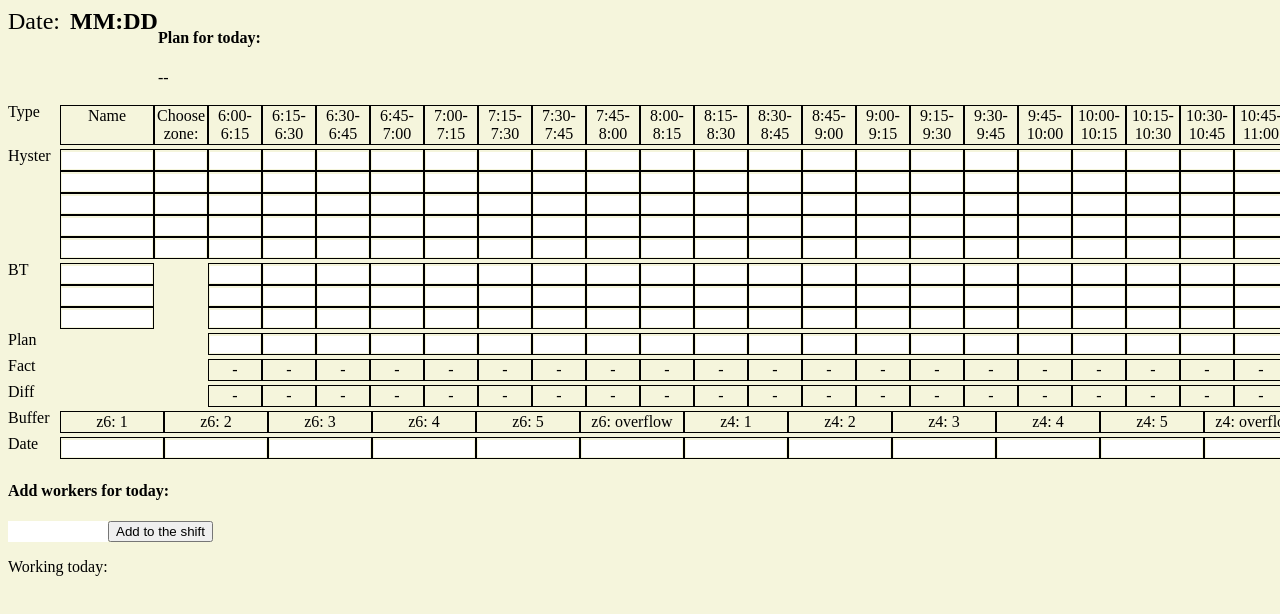
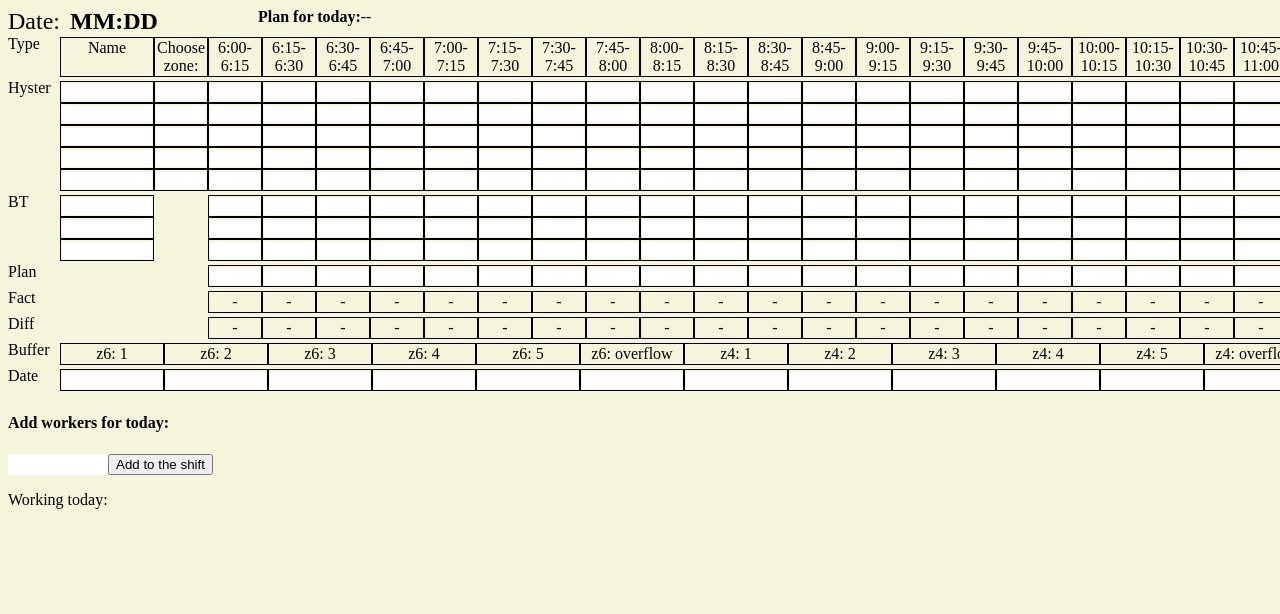
Before and after one commit to Kofeman4er/Test, a plain HTML site: page index.html in a window 1280 px wide. Shown: the top 614 px of the page. Drawn offline with Linux system fonts and the light colour scheme.

Commit message:
Update style.css

```diff
--- a/style.css
+++ b/style.css
@@ -17,6 +17,17 @@ body{
     font-size: x-large;
     font-weight: 600;
 }
+
+#plantotal >*{
+    margin:0;
+}
+
+#plantotal{
+    display: flex;
+    margin-left: 100px;
+}
+
+
 
 .dateheader{
     font-size: x-large;
```
